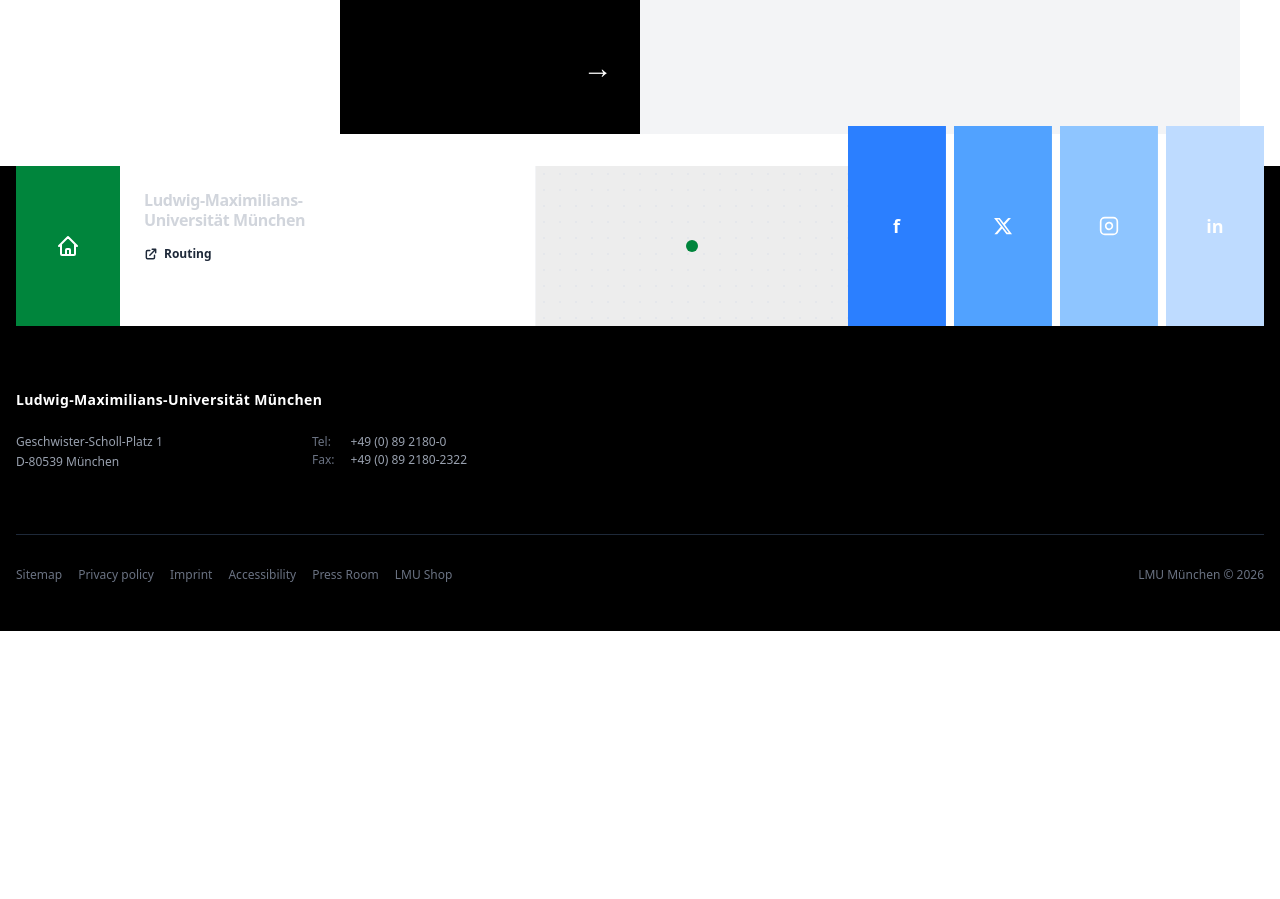
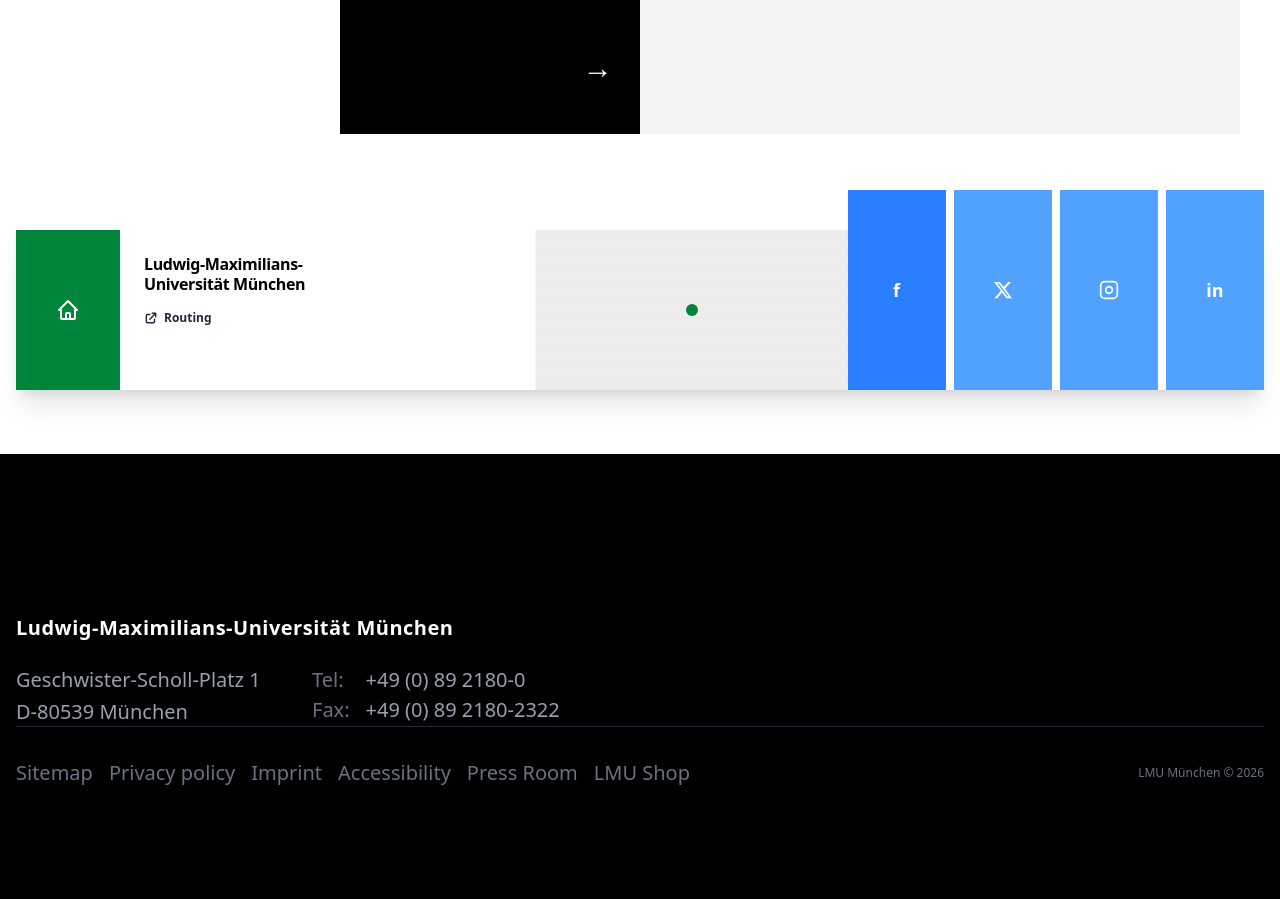
Before and after one commit to ntwari-k-10/CSS-TailwindiGATE, a website: page index.html in a window 1280 px wide. Shown: the part 5220-6119 px from the top of the page. Before the commit the page ends 5851 px from the top, so only its background shows below. Drawn offline with Linux system fonts and the light colour scheme; grey boxes are pictures that could not be loaded.

Commit message:
All images and footer before edit

```diff
--- a/index.html
+++ b/index.html
@@ -205,12 +205,10 @@
         </div>
     </div>
 
-  <!-- footer -->
-  <footer class="bg-black text-gray-300 mt-24">
-    <div class=" inset-y-0 right-0 w-1/3 opacity-5 pointer-events-none bg-[url('https://wikimedia.org')] bg-contain bg-no-repeat"></div>
-
-    <div class="mx-auto max-w-7xl px-4 pb-12 ">
-      <div class="-mt-16 mb-16 grid grid-cols-1 md:grid-cols-12 bg-white shadow-xl min-h-[160px]">
+  <!-- footer top block -->
+  <section class="bg-white mt-24">
+    <div class="mx-auto max-w-7xl px-4 ">
+      <div class="mt-16 mb-16 grid grid-cols-1 md:grid-cols-12 bg-white shadow-xl min-h-[160px]">
         <div class="md:col-span-1 bg-[#00853c] flex items-center justify-center p-4">
           <svg class="w-6 h-6 text-white" fill="none" stroke="currentColor" stroke-width="2" viewBox="0 0 24 24">
             <path stroke-linecap="round" stroke-linejoin="round" d="M3 12l2-2m0 0l7-7 7 7M5 10v10a1 1 0 001 1h3m10-11l2 2m-2-2v10a1 1 0 01-1 1h-3m-6 0a1 1 0 001-1v-4a1 1 0 011-1h2a1 1 0 011 1v4a1 1 0 001 1m-6 0h6"></path>
@@ -242,31 +240,34 @@
           <a href="#" class="bg-blue-400 hover:brightness-95 flex items-center justify-center py-6 md:py-0 transition duration-200 transform hover:scale-110 hover:shadow-[0_0_20px_rgba(255,255,255,0.25)] border-r border-white/5">
             <svg class="w-5 h-5 fill-white" viewBox="0 0 24 24"><path d="M18.244 2.25h3.308l-7.227 8.26 8.502 11.24H16.17l-5.214-6.817L4.99 21.75H1.68l7.73-8.835L1.254 2.25H8.08l4.713 6.231zm-1.161 17.52h1.833L7.084 4.126H5.117z"/></svg>
           </a>
-          <a href="#" class="bg-blue-300 hover:brightness-95 flex items-center justify-center py-6 md:py-0 transition duration-200 transform hover:scale-110 hover:shadow-[0_0_20px_rgba(255,255,255,0.25)] border-r border-white/5">
+          <a href="#" class="bg-blue-400 hover:brightness-95 flex items-center justify-center py-6 md:py-0 transition duration-200 transform hover:scale-110 hover:shadow-[0_0_20px_rgba(255,255,255,0.25)] border-r border-white/5">
             <svg class="w-5 h-5 stroke-white fill-none" stroke-width="2" viewBox="0 0 24 24"><rect x="2" y="2" width="20" height="20" rx="5" ry="5"></rect><path d="M16 11.37A4 4 0 1 1 12.63 8 4 4 0 0 1 16 11.37z"></path><line x1="17.5" y1="6.5" x2="17.51" y2="6.5"></line></svg>
           </a>
-          <a href="#" class="bg-blue-200 hover:brightness-95 flex items-center justify-center py-6 md:py-0 transition duration-200 transform hover:scale-110 hover:shadow-[0_0_20px_rgba(255,255,255,0.25)]">in</a>
+          <a href="#" class="bg-blue-400 hover:brightness-95 flex items-center justify-center py-6 md:py-0 transition duration-200 transform hover:scale-110 hover:shadow-[0_0_20px_rgba(255,255,255,0.25)]">in</a>
         </div>
       </div>
+    </div>
+  </section>
 
+  <footer class="bg-black text-gray-300 pt-40">
+    <div class="mx-auto max-w-7xl px-4 pb-12">
       <div class="mb-16">
-        <h4 class="font-bold text-white text-sm tracking-wide mb-6">Ludwig-Maximilians-Universität München</h4>
+        <h4 class="font-bold text-white text-xl tracking-wide mb-6">Ludwig-Maximilians-Universität München</h4>
         <div class="grid grid-cols-1 md:grid-cols-2 gap-4 max-w-xl text-xs text-gray-400">
-          <div class="space-y-1">
+          <div class="space-y-1 text-xl">
             <p>Geschwister-Scholl-Platz 1</p>
             <p>D-80539 München</p>
           </div>
-          <div class="grid grid-cols-[auto_1fr] gap-x-4">
+          <div class="grid grid-cols-[auto_1fr] gap-x-4 text-xl">
             <span class="text-gray-500">Tel:</span>
             <span>+49 (0) 89 2180-0</span>
             <span class="text-gray-500">Fax:</span>
             <span>+49 (0) 89 2180-2322</span>
           </div>
         </div>
-      </div>
 
         <div class="pt-8 border-t border-gray-800 flex flex-col sm:flex-row justify-between items-center gap-4 text-xs text-gray-500">
-        <div class="flex flex-wrap gap-4 justify-center sm:justify-start">
+          <div class="flex flex-wrap gap-4 justify-center sm:justify-start text-xl">
             <a href="#" class="hover:text-white">Sitemap</a>
             <a href="#" class="hover:text-white">Privacy policy</a>
             <a href="#" class="hover:text-white">Imprint</a>
@@ -275,6 +276,7 @@
             <a href="#" class="hover:text-white">LMU Shop</a>
           </div>
           <div>LMU München © 2026</div>
+        </div>
       </div>
     </div>
   </footer>
```
Also changed, not shown: build/style.css. Lines whose indentation alone changed are shown as unchanged.
